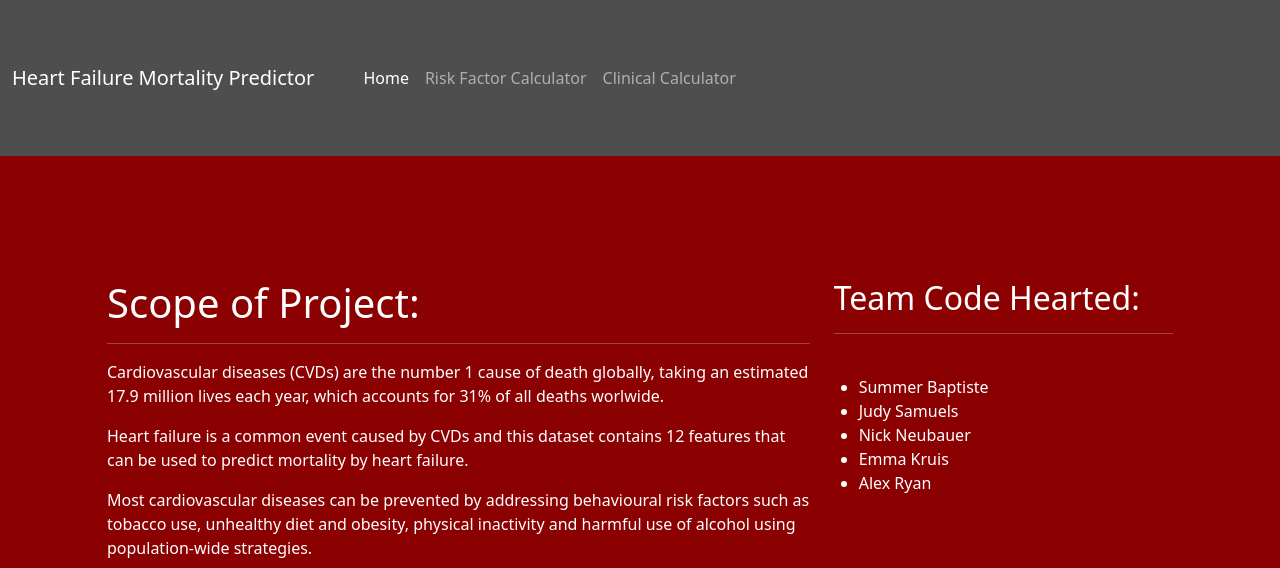
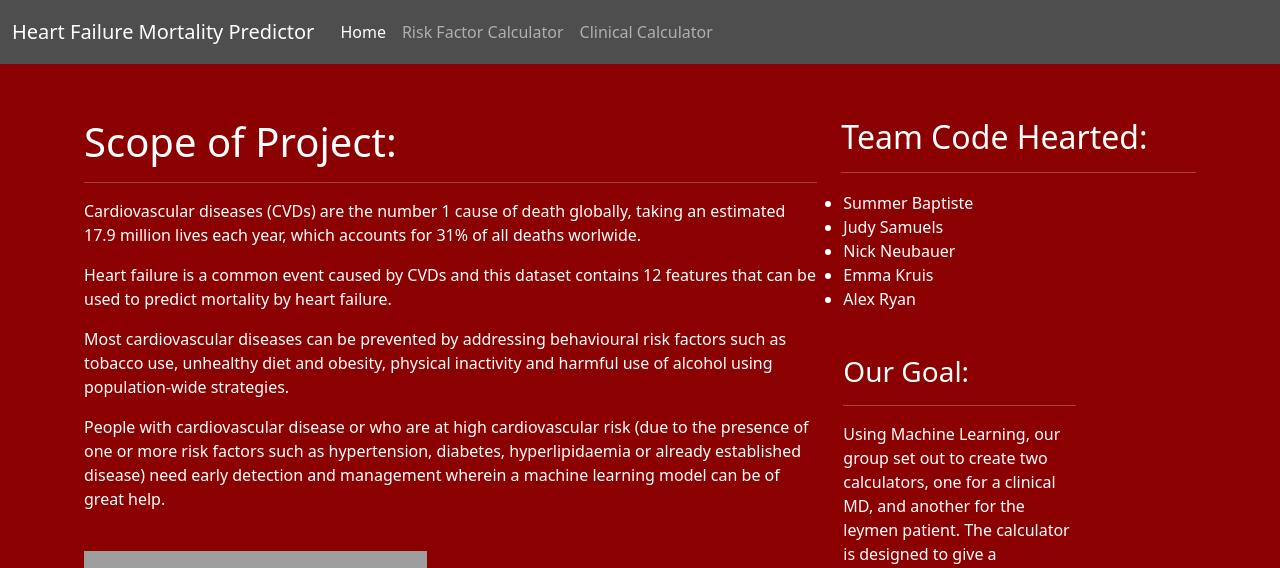
Before and after one commit to njneubauer/code_hearted, a Flask app: page / in a window 1280 px wide. Shown: the top 568 px of the page. Run offline with Flask 2, Linux system fonts and the light colour scheme; grey boxes are pictures that could not be loaded.

Commit message:
updated CSS to reduce div spacing

```diff
--- a/static/style.css
+++ b/static/style.css
@@ -1,6 +1,5 @@
 div {
-    padding: 25px
-
+    padding: 2px
 }
 
 body {
```
